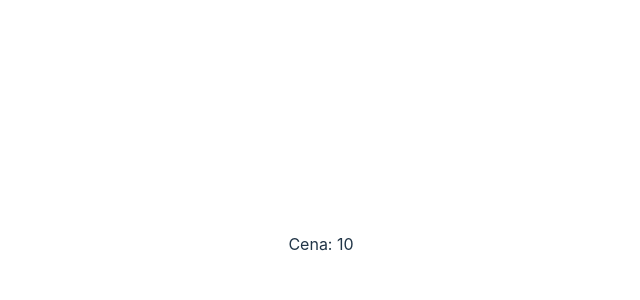
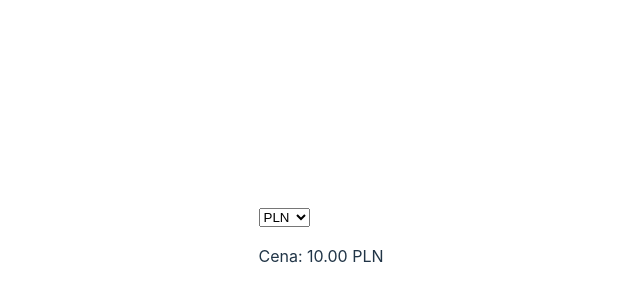
Before and after one commit to lukas-sikora/zadania-react, a React (Vite) app in the folder react-training/: page / in a window 1280 px wide. Shown: the part 156-456 px from the top of the page, without its empty margins (319-959 px from the left). Built offline with nearby package versions, Linux system fonts and the light colour scheme.

Commit message:
context-in-react-task/2-solution

```diff
--- a/react-training/src/App.jsx
+++ b/react-training/src/App.jsx
@@ -1,10 +1,13 @@
-import Product from "./components/Product";
+import { CurrencySelector, Product } from "./components";
+import CurrencyProvider from "./context/CurrencyContext";
 
 const App = () => {
   return (
-    <div>
+    <CurrencyProvider>
+      <CurrencySelector />
       <Product price={10} />
-    </div>
+    </CurrencyProvider>
   );
 };
+
 export default App;
--- /dev/null
+++ b/react-training/src/components/CurrencySelector.jsx
@@ -0,0 +1,17 @@
+import { useContext } from "react";
+
+import { CurrencyContext } from "../context/CurrencyContext";
+
+const CurrencySelector = () => {
+  const { currency, setCurrency } = useContext(CurrencyContext);
+
+  return (
+    <select value={currency} onChange={(e) => setCurrency(e.target.value)}>
+      <option value="PLN">PLN</option>
+      <option value="EUR">EUR</option>
+      <option value="USD">USD</option>
+    </select>
+  );
+};
+
+export default CurrencySelector;
--- a/react-training/src/components/Product.jsx
+++ b/react-training/src/components/Product.jsx
@@ -1,5 +1,17 @@
+import { useContext } from "react";
+
+import { CurrencyContext } from "../context/CurrencyContext";
+
 const Product = ({ price }) => {
-  return <p>Cena: {price}</p>;
+  const { currency, exchangeRate } = useContext(CurrencyContext);
+
+  const finalPrice = price / exchangeRate[currency];
+
+  return (
+    <p>
+      Cena: {finalPrice.toFixed(2)} {currency}
+    </p>
+  );
 };
 
 export default Product;
--- /dev/null
+++ b/react-training/src/components/index.js
@@ -0,0 +1,4 @@
+import CurrencySelector from "./CurrencySelector";
+import Product from "./Product";
+
+export { CurrencySelector, Product };
--- /dev/null
+++ b/react-training/src/context/CurrencyContext.jsx
@@ -0,0 +1,17 @@
+import { createContext, useState } from "react";
+
+export const CurrencyContext = createContext();
+
+const exchangeRate = { PLN: 1, EUR: 4.6, USD: 4 };
+
+const CurrencyProvider = ({ children }) => {
+  const [currency, setCurrency] = useState("PLN");
+
+  return (
+    <CurrencyContext.Provider value={{ currency, exchangeRate, setCurrency }}>
+      {children}
+    </CurrencyContext.Provider>
+  );
+};
+
+export default CurrencyProvider;
```
